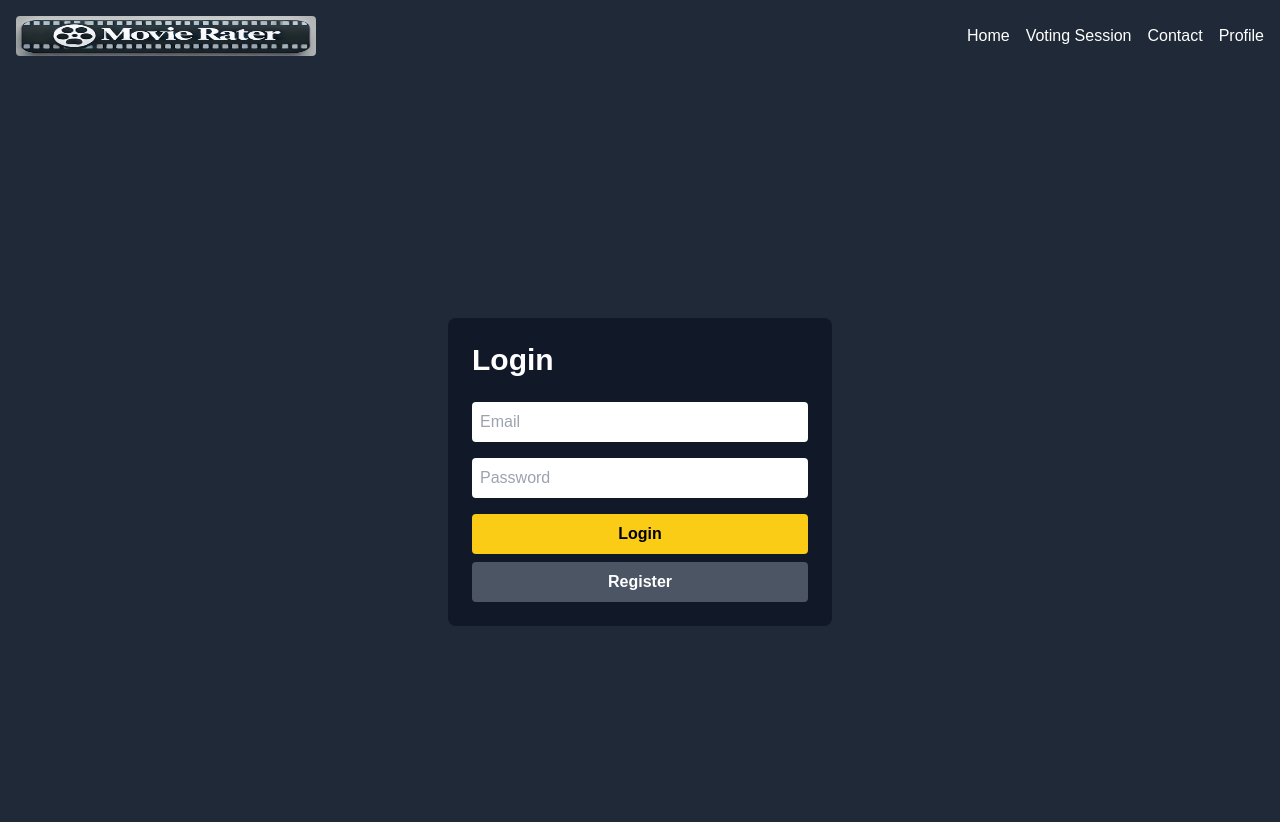
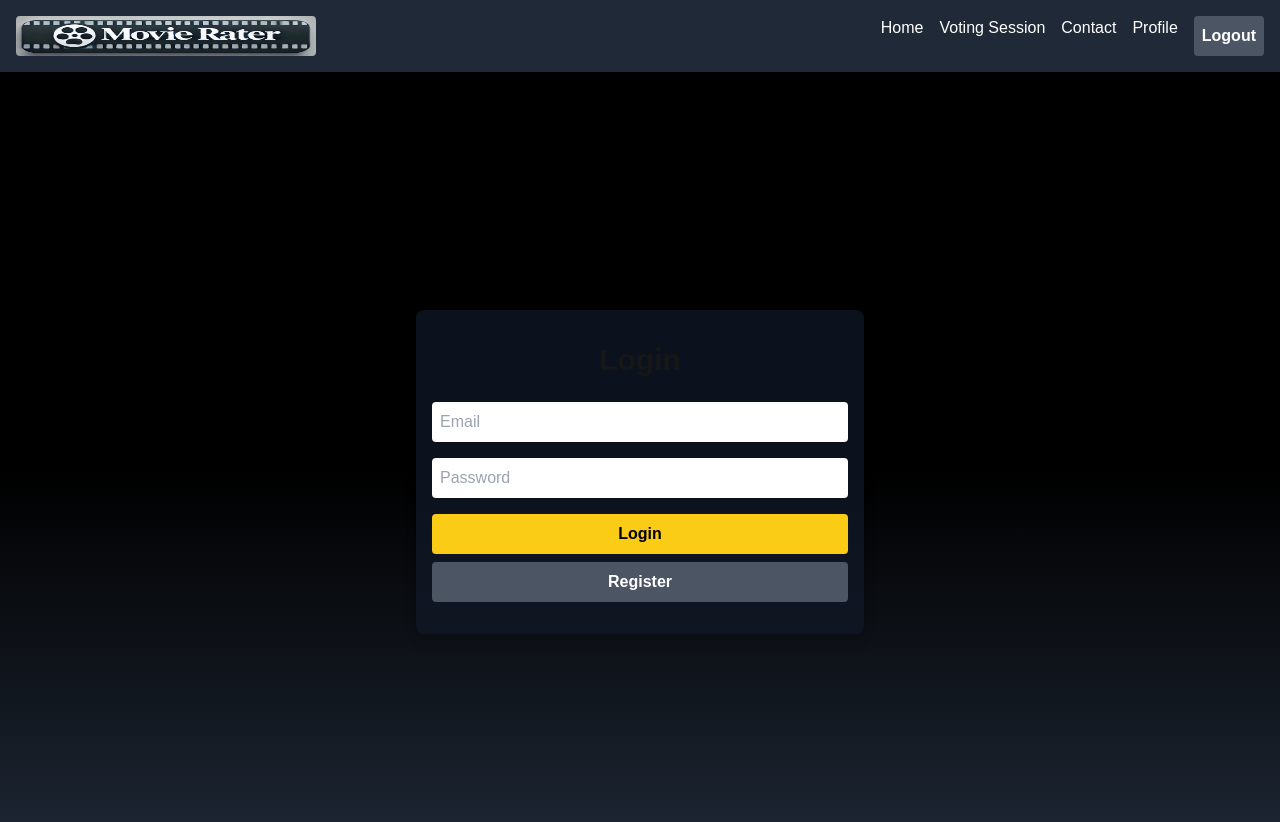
Before and after one commit to Jdhwang98/movie-rater, a Next.js app: page /login in a window 1280 px wide. Shown: the top 822 px of the page. Built offline with nearby package versions, Linux system fonts and the light colour scheme.

Commit message:
logout button

```diff
--- a/src/app/login/page.tsx
+++ b/src/app/login/page.tsx
@@ -20,8 +20,8 @@ export default function Login() {
 
 
     return (
-        <div className="min-h-screen flex justify-center items-center bg-gray-800 text-white">
-            <div className="p-6 rounded-lg bg-gray-900 w-96">
+        <div className="w-full bg-gradient-to-b from-black via-black to-gray-800 min-h-screen flex flex-col justify-center items-center">
+            <div className="text-center max-w-md mx-auto px-4 py-8 bg-gray-900 bg-opacity-75 rounded-lg shadow-lg">
                 <form onSubmit={handleSubmit}>
                     <h2 className="text-3xl font-bold mb-6">Login</h2>
                     <input
--- a/src/app/register/page.tsx
+++ b/src/app/register/page.tsx
@@ -19,8 +19,8 @@ export default function Register() {
 
 
     return (
-        <div className="min-h-screen flex justify-center items-center bg-gray-800 text-white">
-            <div className="p-6 rounded-lg bg-gray-900 w-96">
+        <div className="w-full bg-gradient-to-b from-black via-black to-gray-800 min-h-screen flex flex-col justify-center items-center">
+            <div className="text-center max-w-md mx-auto px-4 py-8 bg-gray-900 bg-opacity-75 rounded-lg shadow-lg">
                 <form onSubmit={handleSubmit}>
                     <h2 className="text-3xl font-bold mb-6">Register</h2>
                     <input
--- a/src/components/Navbar.tsx
+++ b/src/components/Navbar.tsx
@@ -18,6 +18,7 @@ const Navbar = () => {
           <li><Link href="/voting-session" className="text-white hover:text-blue-400">Voting Session</Link></li>
           <li><Link href="/contact" className="text-white hover:text-blue-400">Contact</Link></li>
           <li><Link href="/profile" className="text-white hover:text-blue-400">Profile</Link></li>
+          <li><Link href="/"><button className=" gap-y-6 w-full bg-gray-600 text-white p-2 rounded font-bold hover:bg-red-700">Logout</button></Link></li>
         </ul>
       </div>
     </nav>
```
